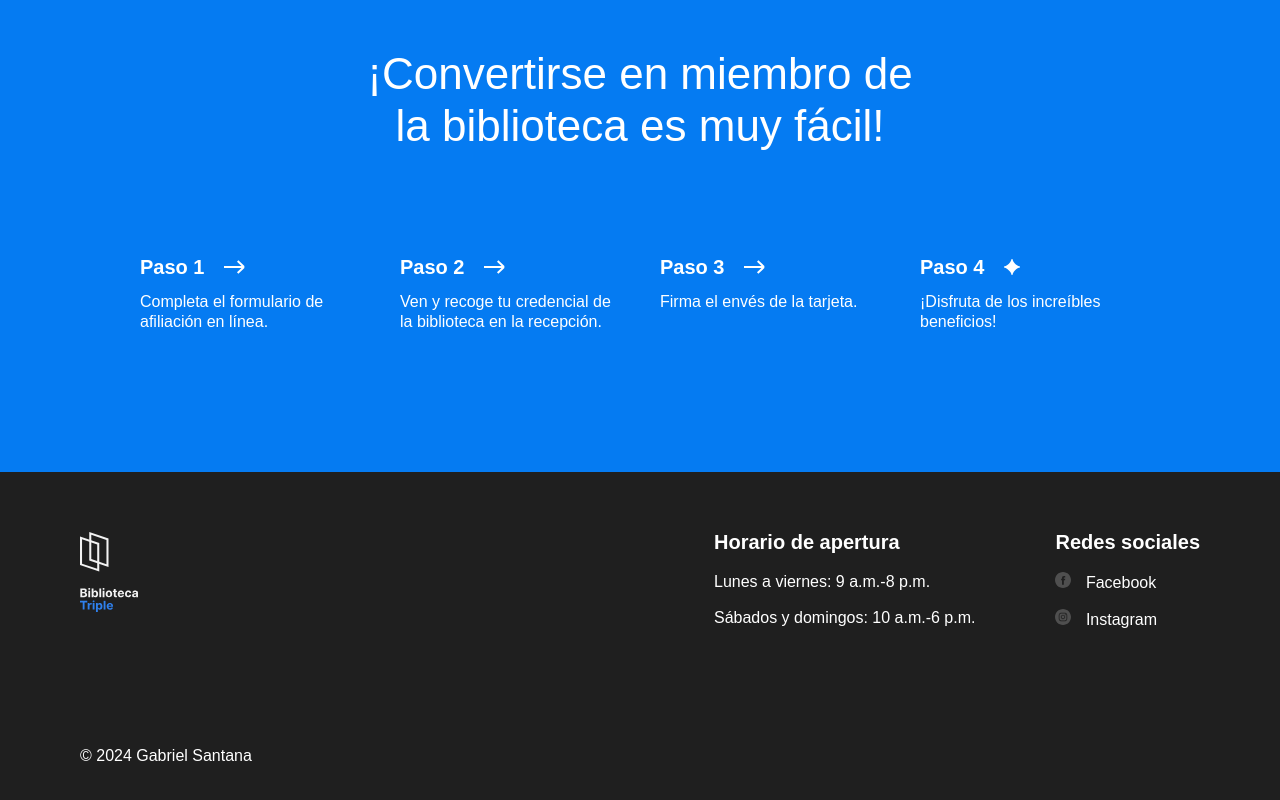
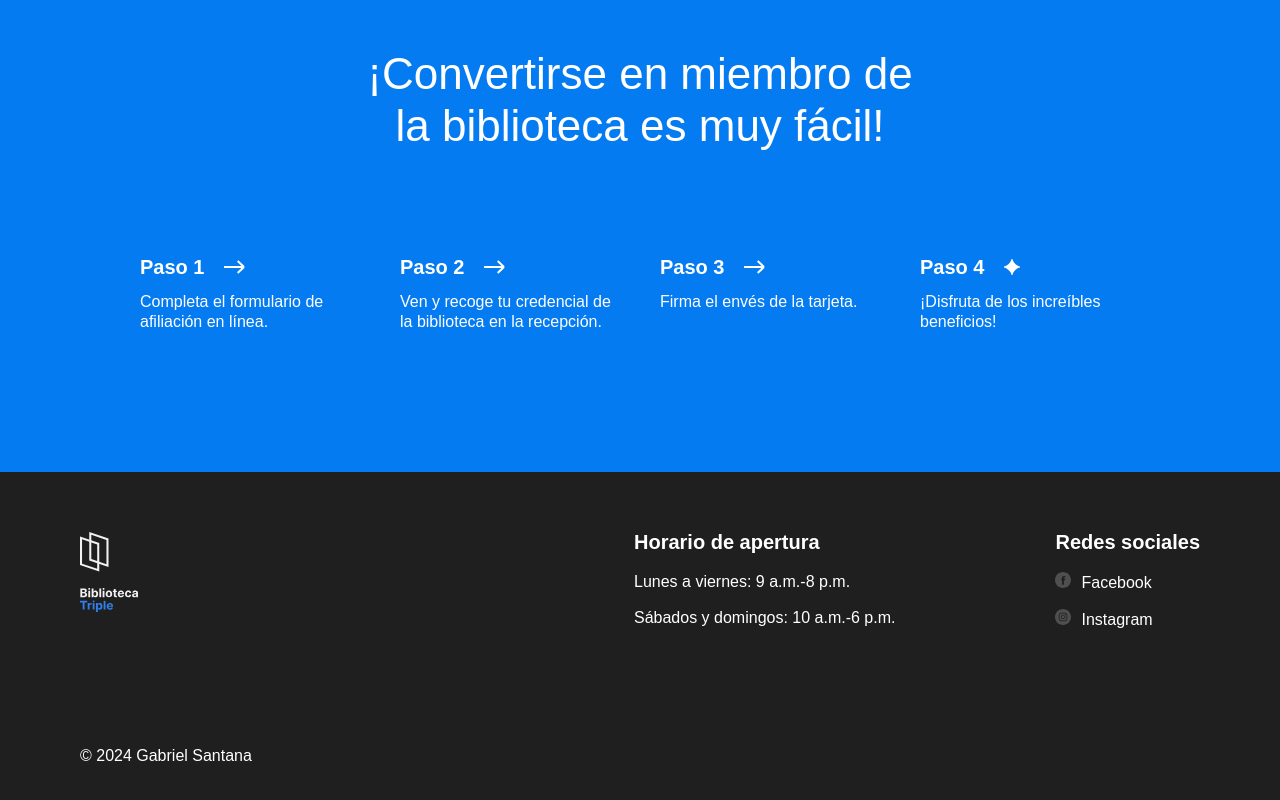
Before and after one commit to GabyMusiCuba/web_project_library, a plain HTML site: page index.html in a window 1280 px wide. Shown: the part 3094-3894 px from the top of the page. Drawn offline with Linux system fonts and the light colour scheme.

Commit message:
errores corregidos

```diff
--- a/styles/style.css
+++ b/styles/style.css
@@ -341,10 +341,13 @@
   display: flex;
   flex-direction: column;
   padding: 60px 80px;
+  font-family: Arial, Helvetica, sans-serif;
 }
 
 .footer__columns {
   display: flex;
+  justify-content: space-between;
+  column-gap: 80px;
 }
 
 .footer__column_content_hours {
@@ -376,11 +379,13 @@
 .footer__list-item {
   font-size: 16px;
   margin-bottom: 16px;
+  display: flex;
+  align-items: center;
+  column-gap: 10px;
 }
 
 .footer__column-link {
   text-decoration: none;
-  margin-right: 10px;
 }
 
 .footer__social-icon {
```
